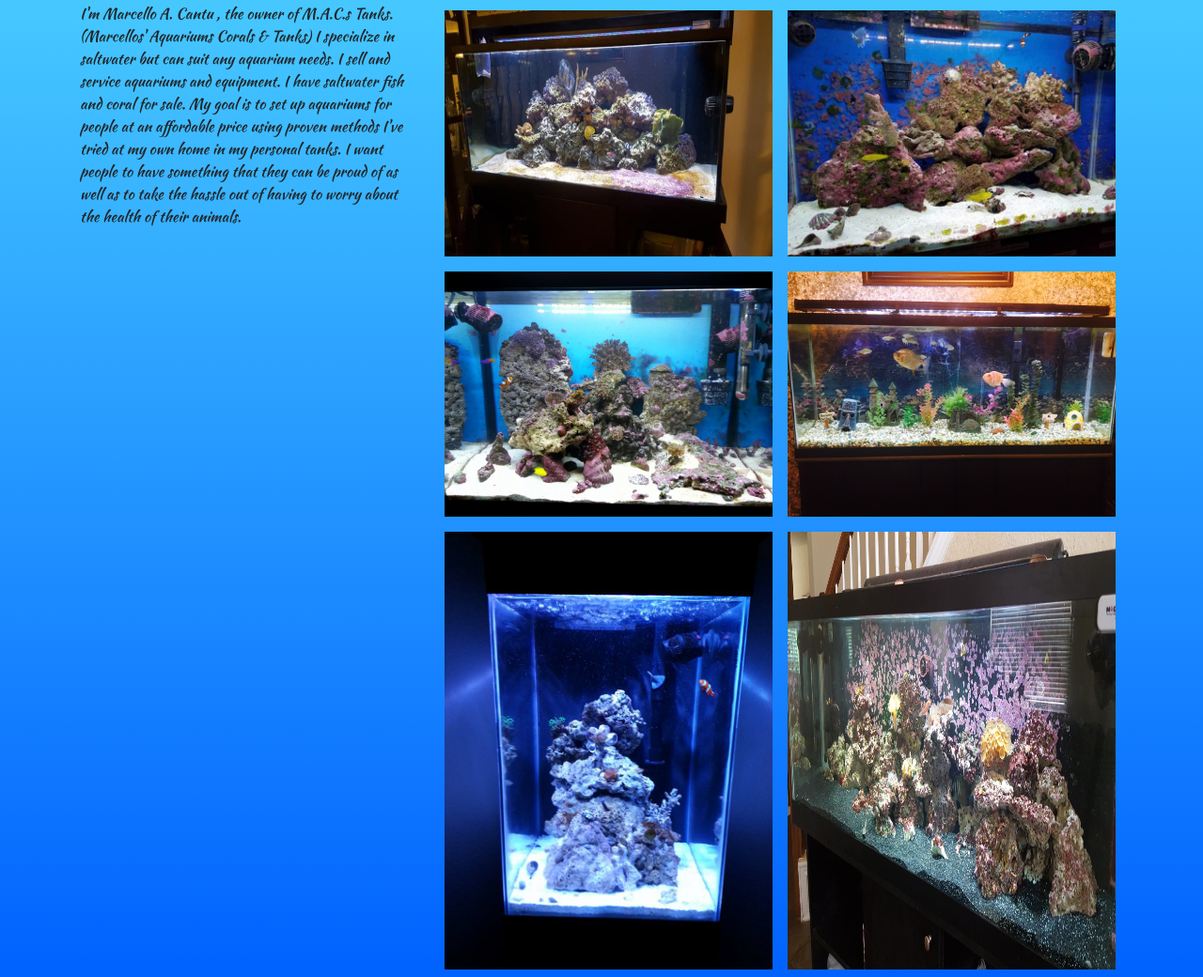
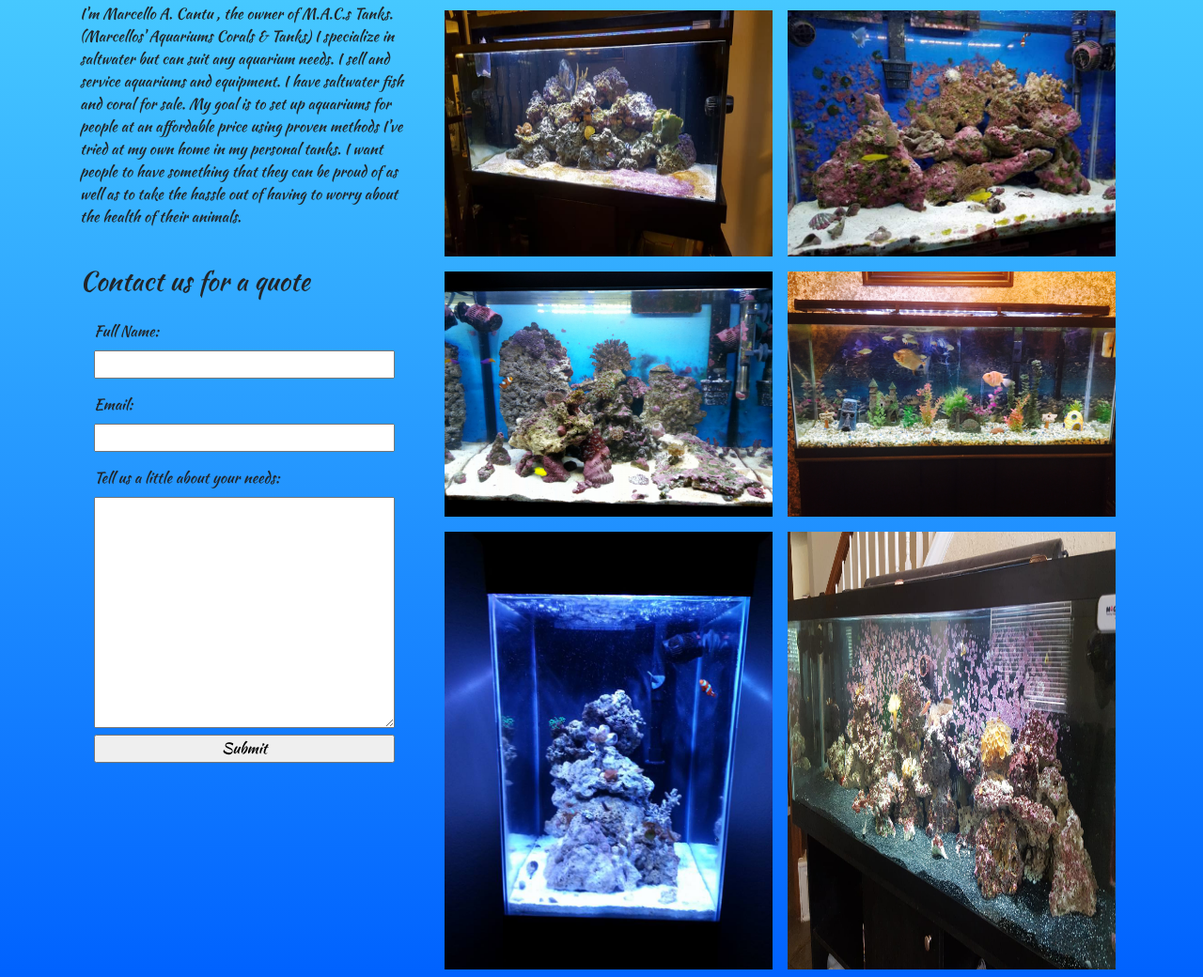
Before and after one commit to CharlesWillcockson/MACsTanks, a plain HTML site: page index.html in a window 1280 px wide. Shown: the part 395-1435 px from the top of the page at 94% size. Drawn offline with nearby package versions, Linux system fonts and the light colour scheme; a web font is replaced by a local one.

Commit message:
added start of form

```diff
--- a/index.html
+++ b/index.html
@@ -23,7 +23,7 @@
             <span class="navbar-toggler-icon"><i class="bi bi-list"></i></span>
         </button>
         <div class="collapse navbar-collapse" id="navbarNav">
-            <div class="navbar-nav">
+            <div class="navbar-nav ml-auto">
                 <a class="nav-item nav-link" href="https://www.facebook.com/macstanks"><i class="bi bi-facebook"></i><b>
                     Facebook</b></a>
                 <a class="nav-item nav-link" href="https://www.instagram.com/macstanks210/"><i
@@ -55,6 +55,19 @@
                 up aquariums for people at an affordable price using proven methods I've tried at my own home in my
                 personal tanks. I want people to have something that they can be proud of as well as to take the hassle
                 out of having to worry about the health of their animals.</p>
+            <br>
+            <h3>Contact us for a quote</h3>
+            <div class="container quoteForm">
+                <form>
+                    <label for="name" class="pt-3">Full Name: </label>
+                    <input type="text" id="name" name="name"><br>
+                    <label for="email" class="pt-3">Email:</label>
+                    <input type="text" id="email" name="email"><br>
+                    <label for="info" class="pt-3">Tell us a little about your needs:</label>
+                    <textarea name="info" id="info" cols="40" rows="10"></textarea>
+                    <input type="submit">
+                </form>
+            </div>
         </div>
         <div class="col-md-8">
             <h3><b>Examples of our work</b></h3>
@@ -75,7 +88,11 @@
         </div>
     </div>
 </div>
-<script src="https://cdn.jsdelivr.net/npm/jquery@3.5.1/dist/jquery.slim.min.js" integrity="sha384-DfXdz2htPH0lsSSs5nCTpuj/zy4C+OGpamoFVy38MVBnE+IbbVYUew+OrCXaRkfj" crossorigin="anonymous"></script>
-<script src="https://cdn.jsdelivr.net/npm/bootstrap@4.6.1/dist/js/bootstrap.bundle.min.js" integrity="sha384-fQybjgWLrvvRgtW6bFlB7jaZrFsaBXjsOMm/tB9LTS58ONXgqbR9W8oWht/amnpF" crossorigin="anonymous"></script>
+<script src="https://cdn.jsdelivr.net/npm/jquery@3.5.1/dist/jquery.slim.min.js"
+        integrity="sha384-DfXdz2htPH0lsSSs5nCTpuj/zy4C+OGpamoFVy38MVBnE+IbbVYUew+OrCXaRkfj"
+        crossorigin="anonymous"></script>
+<script src="https://cdn.jsdelivr.net/npm/bootstrap@4.6.1/dist/js/bootstrap.bundle.min.js"
+        integrity="sha384-fQybjgWLrvvRgtW6bFlB7jaZrFsaBXjsOMm/tB9LTS58ONXgqbR9W8oWht/amnpF"
+        crossorigin="anonymous"></script>
 </body>
 </html>
--- a/style.css
+++ b/style.css
@@ -32,3 +32,12 @@
 .bi{
     color: blue;
 }
+
+.quoteForm input {
+    width: 100%;
+    clear: both;
+}
+
+.quoteForm textarea {
+    width: 100%;
+}
```
